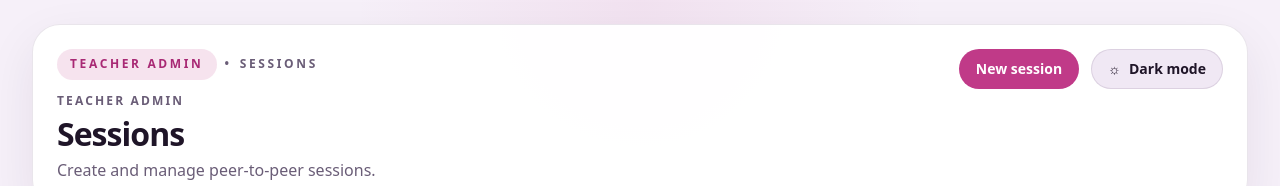
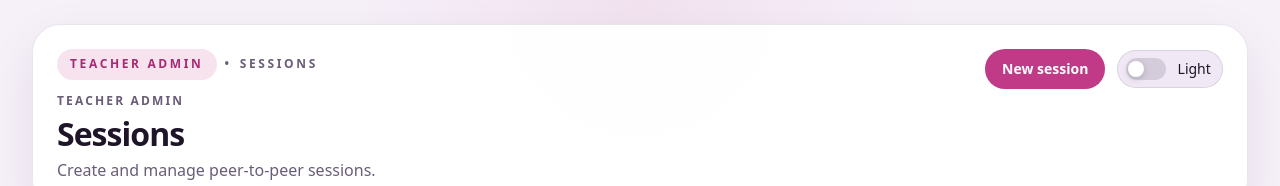
Before and after one commit to Verrox29/teaching-aid, a Next.js app: page /sessions in a window 1280 px wide. Shown: the top 186 px of the page. Built offline with nearby package versions, Linux system fonts and the light colour scheme; no server answers; the database is empty.

Commit message:
Polish admin toggle and timeline wrapping

```diff
--- a/src/app/globals.css
+++ b/src/app/globals.css
@@ -171,7 +171,8 @@ a {
   .ui-input:focus-visible,
   .ui-select:focus-visible,
   .ui-textarea:focus-visible,
-  .ui-timeline-step:focus-visible {
+  .ui-timeline-step:focus-visible,
+  .ui-switch:focus-visible {
     box-shadow: 0 0 0 3px var(--app-accent-soft);
   }
 
@@ -256,7 +257,7 @@ a {
     display: flex;
     min-width: 11rem;
     flex: 1 1 0%;
-    align-items: center;
+    align-items: flex-start;
     gap: 0.75rem;
     border-radius: 1rem;
     border: 1px solid transparent;
@@ -309,4 +310,51 @@ a {
     font-size: 0.75rem;
     font-weight: 700;
   }
+
+  .ui-switch {
+    display: inline-flex;
+    align-items: center;
+    gap: 0.75rem;
+    border: 1px solid var(--app-border);
+    border-radius: 999px;
+    background: var(--app-surface-muted);
+    padding: 0.45rem 0.7rem 0.45rem 0.5rem;
+    color: var(--app-fg);
+    font-size: 0.875rem;
+    font-weight: 600;
+    transition:
+      background-color 150ms ease,
+      border-color 150ms ease,
+      transform 150ms ease;
+  }
+
+  .ui-switch:hover {
+    transform: translateY(-1px);
+  }
+
+  .ui-switch-track {
+    position: relative;
+    display: inline-flex;
+    height: 1.35rem;
+    width: 2.45rem;
+    align-items: center;
+    border-radius: 999px;
+    background: color-mix(in srgb, var(--app-fg-muted) 20%, transparent);
+    padding: 0.125rem;
+    transition: background-color 150ms ease;
+  }
+
+  .ui-switch[aria-checked='true'] .ui-switch-track {
+    background: var(--app-accent);
+  }
+
+  .ui-switch-thumb {
+    display: block;
+    height: 1rem;
+    width: 1rem;
+    border-radius: 999px;
+    background: var(--app-surface);
+    box-shadow: 0 2px 6px rgba(0, 0, 0, 0.18);
+    transition: transform 150ms ease;
+  }
 }
--- a/src/components/admin-timeline-nav.tsx
+++ b/src/components/admin-timeline-nav.tsx
@@ -41,10 +41,10 @@ export function AdminTimelineNav({
               className={`ui-timeline-step ${isActive ? 'ui-timeline-step-active' : isPast ? 'ui-timeline-step-complete' : 'ui-timeline-step-future'}`}
               href={href}
             >
-              <span className="ui-timeline-dot">
-                {step.step}
+              <span className="ui-timeline-dot">{step.step}</span>
+              <span className="text-left text-sm font-medium leading-snug whitespace-normal break-words">
+                {step.label}
               </span>
-              <span className="min-w-0 truncate text-sm font-medium">{step.label}</span>
             </Link>
           );
         })}
--- a/src/components/theme-toggle.tsx
+++ b/src/components/theme-toggle.tsx
@@ -8,13 +8,17 @@ export function ThemeToggle() {
 
   return (
     <button
+      aria-checked={isDark}
       aria-label={isDark ? 'Switch to light mode' : 'Switch to dark mode'}
-      className="ui-button ui-button-secondary"
+      className="ui-switch"
+      role="switch"
       onClick={toggleTheme}
       type="button"
     >
-      <span aria-hidden>{isDark ? '☾' : '☼'}</span>
-      <span>{isDark ? 'Light mode' : 'Dark mode'}</span>
+      <span className="ui-switch-track" aria-hidden>
+        <span className={`ui-switch-thumb ${isDark ? 'translate-x-4' : ''}`} />
+      </span>
+      <span className="text-sm font-medium">{isDark ? 'Dark' : 'Light'}</span>
     </button>
   );
 }
```
